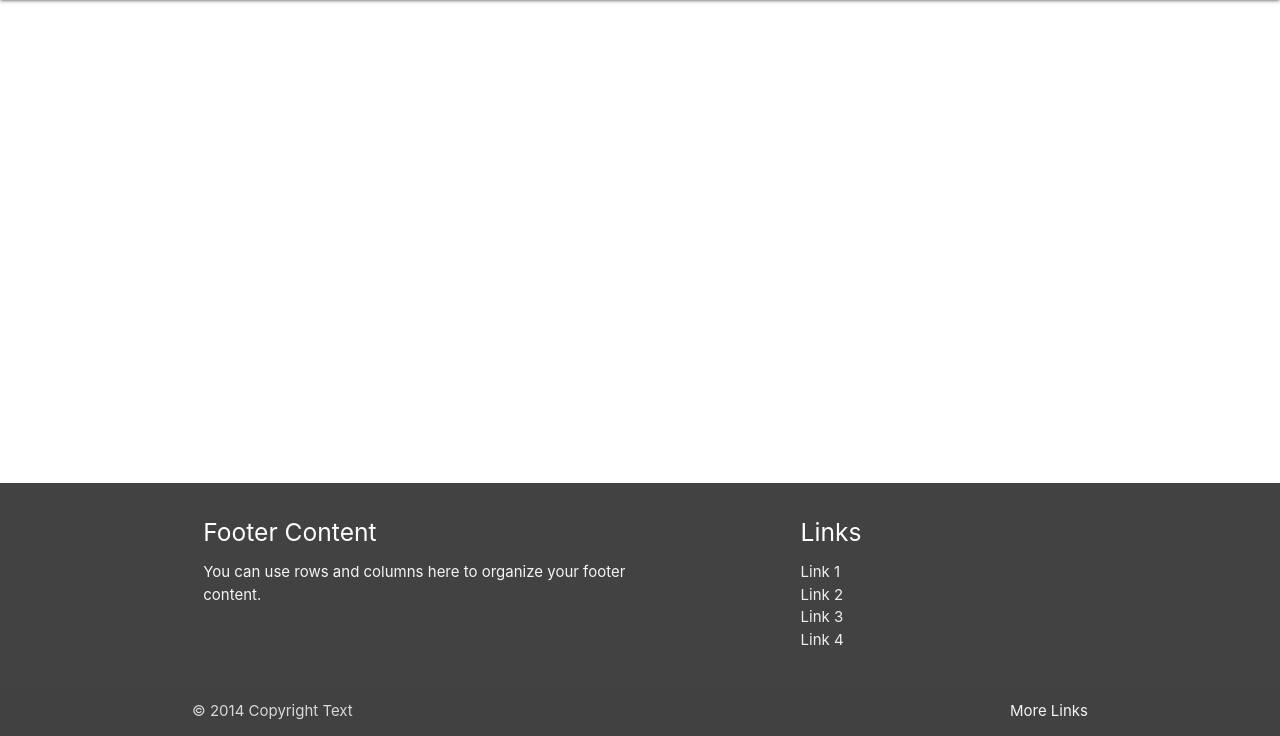
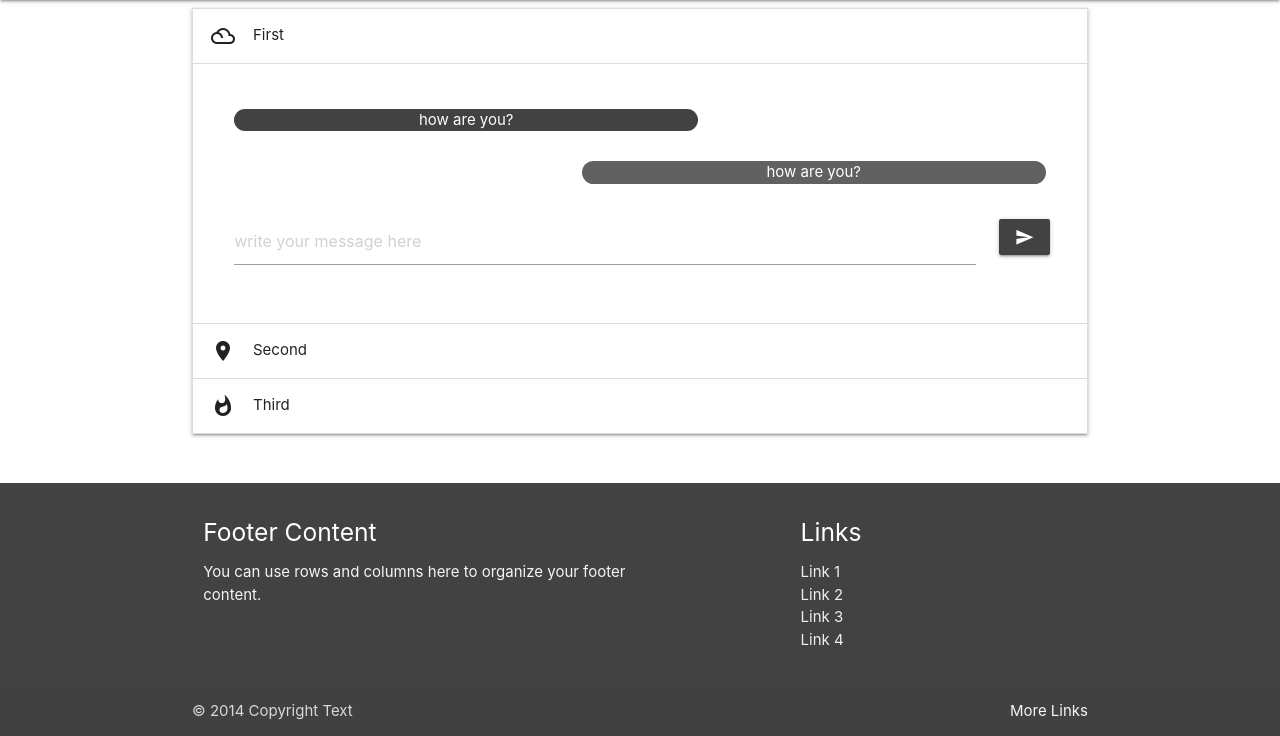
Before and after one commit to krishnaksrpal/chatapp, a Django app: page / in a window 1280 px wide. Shown: the part 64-800 px from the top of the page. Run offline with Django 3.2, Linux system fonts and the light colour scheme.

Commit message:
Add files via upload

```diff
--- a/main/templates/main/home.html
+++ b/main/templates/main/home.html
@@ -37,6 +37,62 @@
            </ul>
          </div>
        </nav>
+        <div class="container">
+          <div class="row">
+            <div class="col s12 m7">
+              <div class="card grey darken-1">
+                <div class="card-content white-text">
+                  <span class="card-title">Card Title</span>
+                  <p>I am a very simple card. I am good at containing small bits of information.
+                  I am convenient because I require little markup to use effectively.</p>
+                </div>
+                <div class="card-action">
+                  <a href="#">This is a link</a>
+                  <a href="#">This is a link</a>
+                </div>
+              </div>
+           </div>
+             <div class="col s12 m7 offset-m5">
+               <div class="card grey darken-1">
+                 <div class="card-content white-text">
+                   <span class="card-title">Card Title</span>
+                   <p>I am a very simple card. I am good at containing small bits of information.
+                   I am convenient because I require little markup to use effectively.</p>
+                 </div>
+                 <div class="card-action">
+                   <a href="#">This is a link</a>
+                   <a href="#">This is a link</a>
+                 </div>
+               </div>
+            </div>
+              <div class="col s12 m7">
+                <div class="card grey darken-1">
+                  <div class="card-content white-text">
+                    <span class="card-title">Card Title</span>
+                    <p>I am a very simple card. I am good at containing small bits of information.
+                    I am convenient because I require little markup to use effectively.</p>
+                  </div>
+                  <div class="card-action">
+                    <a href="#">This is a link</a>
+                    <a href="#">This is a link</a>
+                  </div>
+                </div>
+             </div>
+             <div class="col s12 m7 offset-m5">
+               <div class="card grey darken-1">
+                 <div class="card-content white-text">
+                   <span class="card-title">Card Title</span>
+                   <p>I am a very simple card. I am good at containing small bits of information.
+                   I am convenient because I require little markup to use effectively.</p>
+                 </div>
+                 <div class="card-action">
+                   <a href="#">This is a link</a>
+                   <a href="#">This is a link</a>
+                 </div>
+               </div>
+            </div>
+         </div>
+       </div>
       </main>
       <footer class="page-footer grey darken-3">
        <div class="container">
--- /dev/null
+++ b/main/templates/main/test.html
@@ -0,0 +1,122 @@
+<!DOCTYPE html>
+<html>
+    <head>
+        <title>
+            chatapp HOMEPAGE
+        </title>
+        <!-- Compiled and minified CSS -->
+    <link rel="stylesheet" href="https://cdnjs.cloudflare.com/ajax/libs/materialize/1.0.0/css/materialize.min.css">
+    <link href="https://fonts.googleapis.com/icon?family=Material+Icons" rel="stylesheet">
+
+    <script
+  src="https://code.jquery.com/jquery-3.4.1.min.js"
+  integrity="sha256-CSXorXvZcTkaix6Yvo6HppcZGetbYMGWSFlBw8HfCJo="
+  crossorigin="anonymous"></script>
+
+    <!-- Compiled and minified JavaScript -->
+    <script src="https://cdnjs.cloudflare.com/ajax/libs/materialize/1.0.0/js/materialize.min.js"></script>
+    <style media="screen">
+      body {
+        display: flex;
+        min-height: 100vh;
+        flex-direction: column;
+      }
+
+      main {
+        flex: 1 0 auto;
+      }
+
+      .roundedp {
+        border-radius:16px;
+        width:auto;
+      }
+
+      input[type=text]:not(.browser-default):focus:not([readonly]) {
+        border-bottom: 1px solid #424242;
+        box-shadow: 0 1px 0 0 #000;
+      }
+      .input-field input[type=text].valid {
+        border-bottom: 1px solid #000;
+        box-shadow: 0 1px 0 0 #000;
+      }
+    </style>
+    </head>
+    <body>
+      <main>
+        <nav class="grey darken-3">
+         <div class="nav-wrapper">
+           <a href="#" class="brand-logo">CHAT APP</a>
+           <ul id="nav-mobile" class="right hide-on-med-and-down">
+             <li><a href="#">LOGIN</a></li>
+             <li><a href="#">ABOUT</a></li>
+           </ul>
+         </div>
+       </nav>
+        <div class="container">
+          <ul class="collapsible">
+           <li class="active">
+             <div class="collapsible-header"><i class="material-icons">filter_drama</i>First</div>
+             <div class="collapsible-body">
+               <div class="row">
+                 <div class="col m7">
+                   <p class="grey darken-3 roundedp center-align white-text"> how are you? </p>
+                 </div>
+                 <div class="col m7 offset-m5">
+                   <p class="grey darken-2 roundedp center-align white-text"> how are you? </p>
+                 </div>
+               </div>
+               <div class="row">
+                 <div class="col s11">
+                   <input class="input-field " type="text" name="msg" placeholder="write your message here">
+                 </div>
+                 <div class="col s1">
+                   <button type="button" class="btn grey darken-3" name="button"><i class="material-icons">send</i></button>
+                 </div>
+               </div>
+             </div>
+           </li>
+           <li>
+             <div class="collapsible-header"><i class="material-icons">place</i>Second</div>
+             <div class="collapsible-body"><span>Lorem ipsum dolor sit amet.</span></div>
+           </li>
+           <li>
+             <div class="collapsible-header"><i class="material-icons">whatshot</i>Third</div>
+             <div class="collapsible-body"><span >Lorem ipsum dolor sit amet.</span></div>
+           </li>
+         </ul>
+
+        </div>
+      </main>
+      <footer class="page-footer grey darken-3">
+       <div class="container">
+         <div class="row">
+           <div class="col l6 s12">
+             <h5 class="white-text">Footer Content</h5>
+             <p class="grey-text text-lighten-4">You can use rows and columns here to organize your footer content.</p>
+           </div>
+           <div class="col l4 offset-l2 s12">
+             <h5 class="white-text">Links</h5>
+             <ul>
+               <li><a class="grey-text text-lighten-3" href="#!">Link 1</a></li>
+               <li><a class="grey-text text-lighten-3" href="#!">Link 2</a></li>
+               <li><a class="grey-text text-lighten-3" href="#!">Link 3</a></li>
+               <li><a class="grey-text text-lighten-3" href="#!">Link 4</a></li>
+             </ul>
+           </div>
+         </div>
+       </div>
+       <div class="footer-copyright">
+         <div class="container">
+         © 2014 Copyright Text
+         <a class="grey-text text-lighten-4 right" href="#!">More Links</a>
+         </div>
+       </div>
+     </footer>
+     <script type="text/javascript">
+       $(document).ready(function(){
+          $('.collapsible').collapsible();
+        });
+
+     </script>
+    </body>
+</html>
--- a/main/views.py
+++ b/main/views.py
@@ -1,8 +1,9 @@
 from django.shortcuts import render
 from django.http import HttpResponse
+
 
 
 # Create your views here.
 def homepage(request):
     return render(request = request,
-                  template_name='main/home.html')
+                  template_name='main/test.html')
```
Lines whose indentation alone changed are shown as unchanged.
